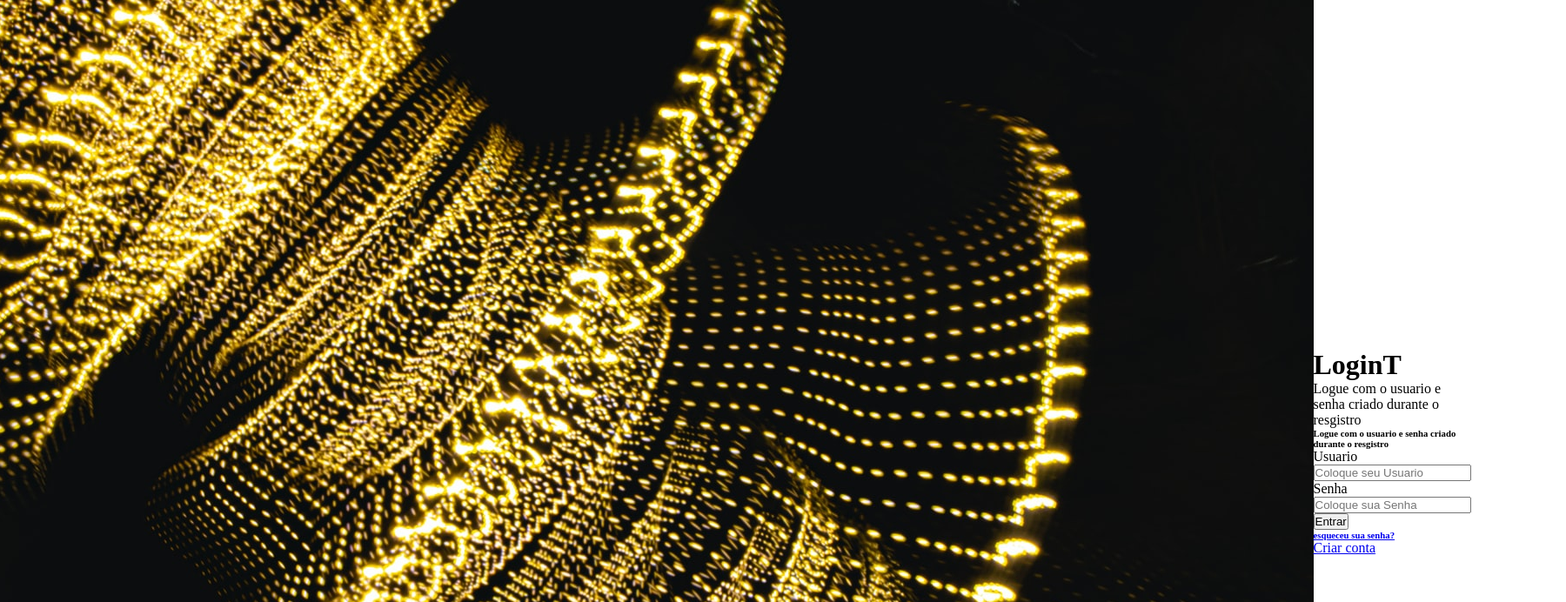
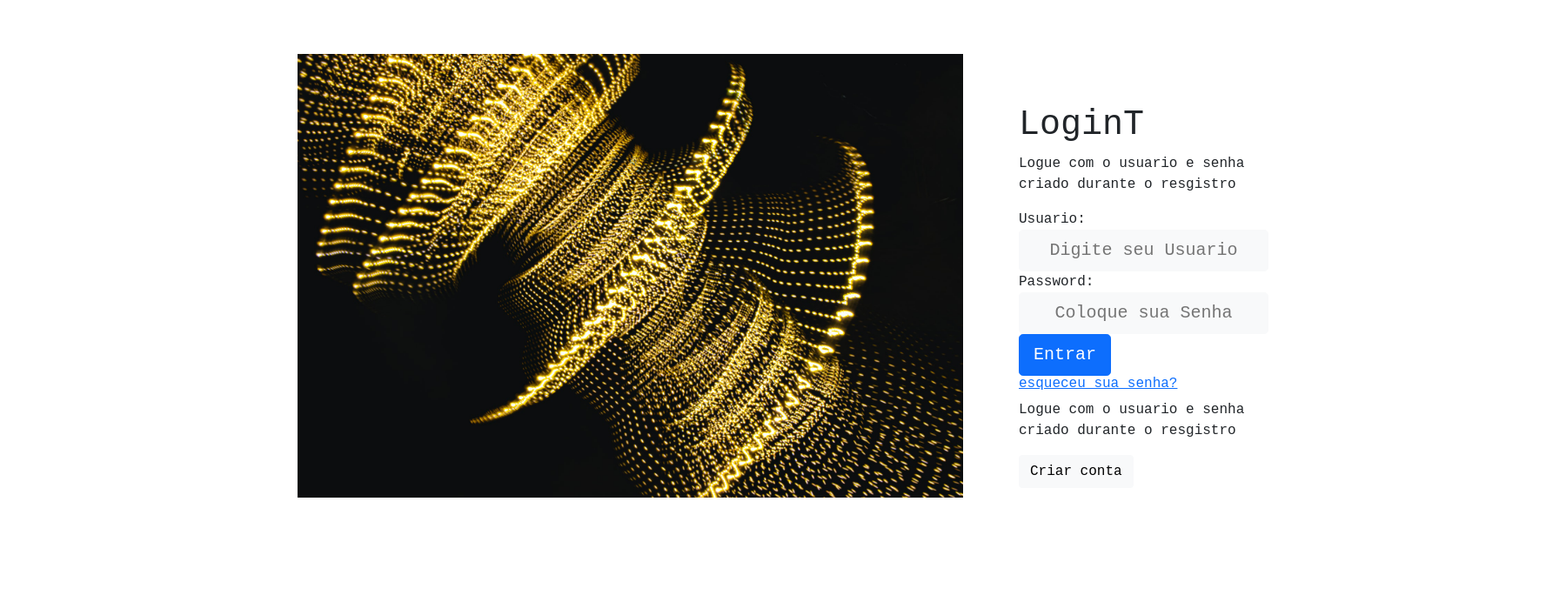
Before and after one commit to Eduardodiniz05/LoginT, a plain HTML site: page index.html in a window 1280 px wide. Shown: the part 120-812 px from the top of the page at 87% size, 1800 px wide, since content can reach past the window. Drawn offline with nearby package versions, Linux system fonts and the light colour scheme.

Commit message:
adicionado bootstrap e primeiras configurações de folha de rosto

```diff
--- a/index.html
+++ b/index.html
@@ -6,31 +6,37 @@
     <meta http-equiv="X-UA-Compatible" content="IE=edge">
     <meta name="viewport" content="width=device-width, initial-scale=1.0">
     <title>LoginT</title>
+    <link href="https://cdn.jsdelivr.net/npm/bootstrap@5.1.3/dist/css/bootstrap.min.css" rel="stylesheet" integrity="sha384-1BmE4kWBq78iYhFldvKuhfTAU6auU8tT94WrHftjDbrCEXSU1oBoqyl2QvZ6jIW3" crossorigin="anonymous">
     <link rel="stylesheet" href="style.css">
 </head>
 
 <body>
     <div class="container">
-        <img src="./img/bright2.jpg" alt="imagem">
-        <div class="log-signup">
-            <div>
+        <div class="img">
+            <img src="./img/bright2.jpg" alt="imagem">
+        </div>
+             <div class="log-signup">
+            <div class="logon border-3">
                 <h1>LoginT</h1>
                 <p>Logue com o usuario e senha criado durante o resgistro</p>
-                <h6>Logue com o usuario e senha criado durante o resgistro</h6>
-            <label for="usuario">Usuario</label>
-            <input type="text" name="" id="usuario" placeholder="Coloque seu Usuario" name="usuario">
-
-            <label for="password">Senha</label>
-            <input type="password" name="" id="password" placeholder="Coloque sua Senha" name="password">
-            <button type="submit">Entrar</button>
-
-            <a href="#"><h6>esqueceu sua senha? </h6></a>
+                <label for="usuario">Usuario:</label>
+                <input type="text" class="btn btn-light btn-lg" name="" id="usuario" placeholder="Digite seu Usuario" name="usuario">
+                <br>
+                <label for="password">Password:</label>
+                <input type="password" class="btn btn-light btn-lg" name="" id="password" placeholder="Coloque sua Senha" name="password">
+                <br>
+                <button type="submit" class="btn btn-primary btn-lg">Entrar</button>
+                <a href="#" class="">
+                    <h6>esqueceu sua senha? </h6>
+                </a>
             </div>
 
-            <div>
-                <a href="#">Criar conta</a>
+
+            <div class="acount-create">
+                    <p>Logue com o usuario e senha criado durante o resgistro</p>
+                    <a href="#" class="btn btn-light">Criar conta</a>
+                </div>
             </div>
-        </div>
     </div>
 
 </body>
--- a/style.css
+++ b/style.css
@@ -1,19 +1,37 @@
-*{
+* {
     margin: 0;
     padding: 0;
     box-sizing: border-box;
+    font-family: 'Courier New', Courier, monospace;
+}
+body {
+    width: 1800px;
+    height: 1024px;
+
 }
 
 .container {
     display: flex;
     align-items: center;
     justify-content: center;
+}
+
+
+
+img {
+    max-width: 100%;
+    max-height: 60%;
+}
+
+.log-signup {
+    width: 583px;
+    height: 569px;
+    margin-left: 4em;
+    margin-bottom: 4em;
+    margin-top: 15rem;
+}
+
+.acount-create a {
+    color: #000;
 
 }
-
-.container img {
-    width: auto;
-    height: auto;
-    max-width: 760;
-    max-height: 1024;
-}
```
